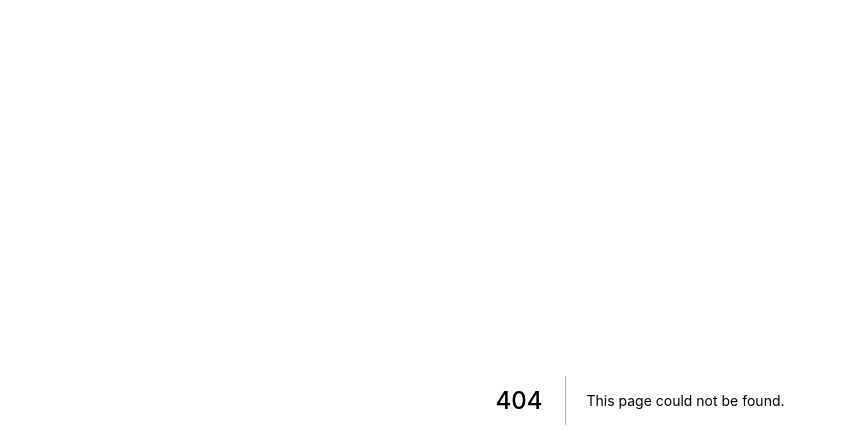
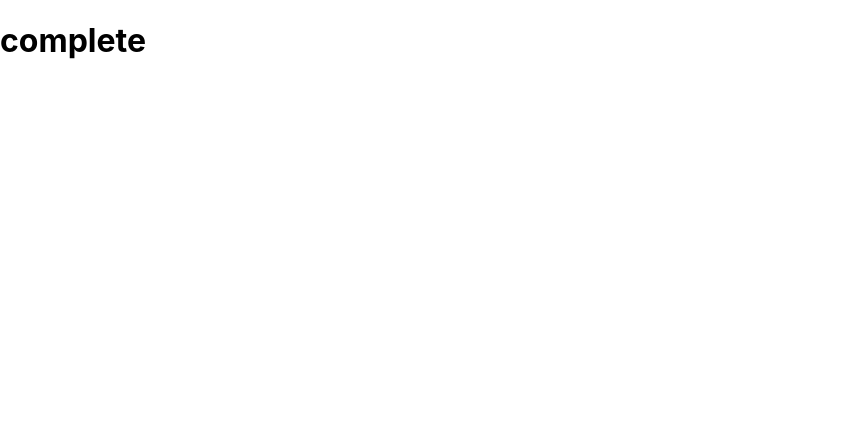
Before and after one commit to Ko-GyeongTae/Frontend-Wim-Official, a Next.js app: page /about/project/complete in a window 1280 px wide. Before the commit this address had no page. Shown: the top 448 px of the page, without its empty margins (0-846 px from the left). Built offline with nearby package versions, Linux system fonts and the light colour scheme.

Commit message:
<ADD> project detail Pages

```diff
--- /dev/null
+++ b/pages/about/project/complete.tsx
@@ -0,0 +1,12 @@
+import React from "react";
+
+const Home = () => {
+
+    return (
+        <div>
+            <h1>complete</h1>
+        </div>
+    )
+}
+
+export default Home;
```
Also changed, not shown: pages/about/project/plan.tsx (added, +12 -0 lines), pages/about/project/proceed.tsx (added, +12 -0 lines).
